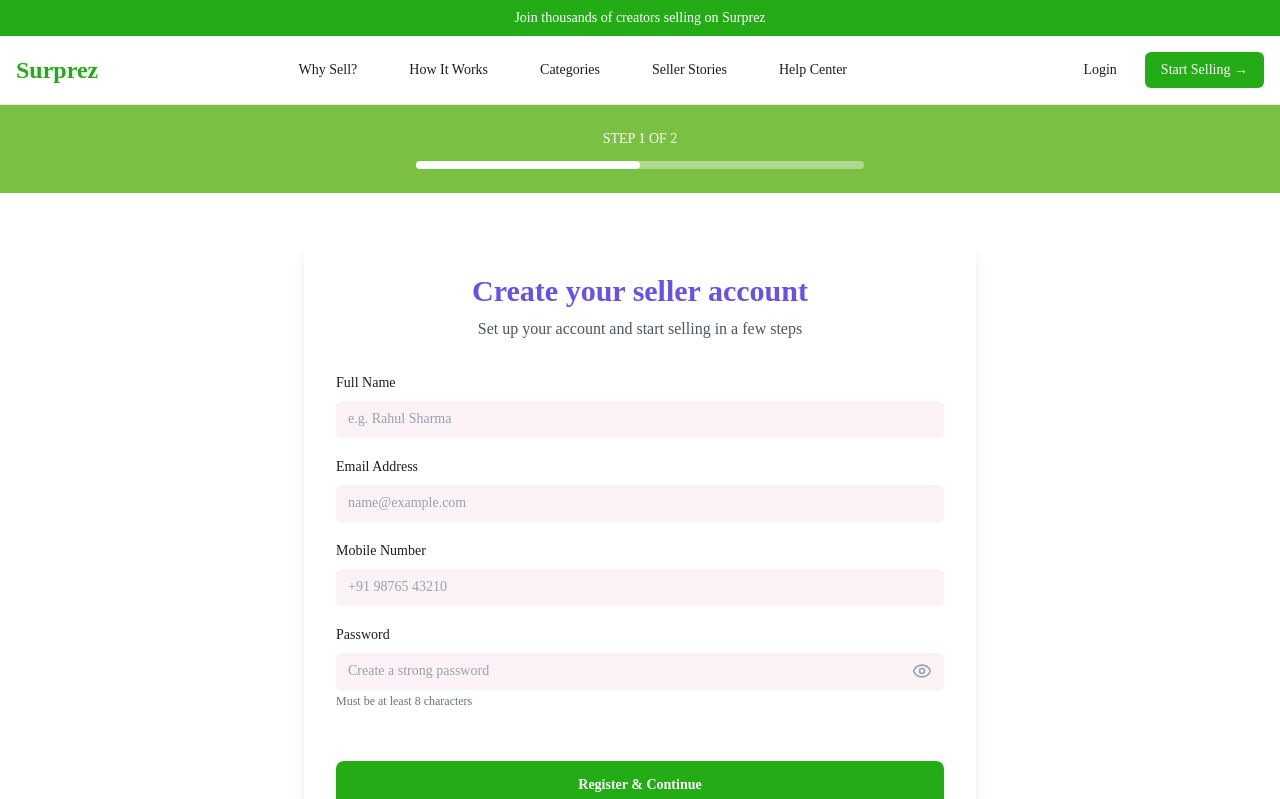
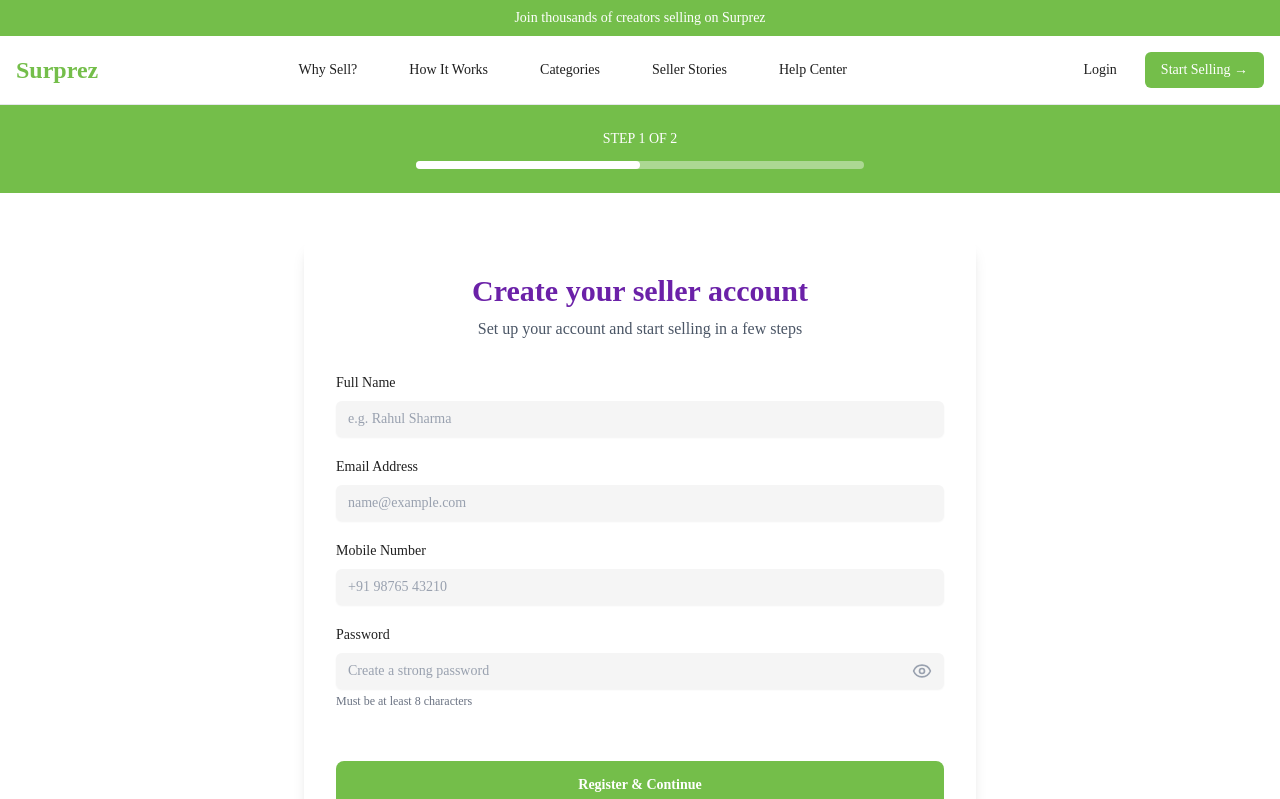
Before and after one commit to dennyneelamkavil/surprez, a Next.js app: page /seller/register in a window 1280 px wide. Shown: the top 799 px of the page. Built offline with nearby package versions, Linux system fonts and the light colour scheme.

Commit message:
Refactor header components to use primary color for background

```diff
--- a/app/globals.css
+++ b/app/globals.css
@@ -1,110 +1,163 @@
-@import 'tailwindcss';
-@import 'tw-animate-css';
+@import "tailwindcss";
+@import "tw-animate-css";
 
 @custom-variant dark (&:is(.dark *));
 
+/* =========================================================
+   GLOBAL THEME VARIABLES
+   Brand Primary: #74BE4A (SOURCE OF TRUTH)
+   ========================================================= */
 :root {
-  --background: oklch(1 0 0);
-  --foreground: oklch(0.23 0 0);
-  --card: oklch(1 0 0);
-  --card-foreground: oklch(0.23 0 0);
-  --popover: oklch(1 0 0);
-  --popover-foreground: oklch(0.23 0 0);
-  --primary: oklch(0.65 0.21 142);
-  --primary-foreground: oklch(1 0 0);
-  --secondary: oklch(0.55 0.22 283);
-  --secondary-foreground: oklch(1 0 0);
-  --muted: oklch(0.97 0.01 0);
-  --muted-foreground: oklch(0.5 0 0);
-  --accent: oklch(0.65 0.21 142);
-  --accent-foreground: oklch(0.23 0 0);
-  --destructive: oklch(0.577 0.245 27.325);
-  --destructive-foreground: oklch(0.577 0.245 27.325);
-  --border: oklch(0.93 0.01 0);
-  --input: oklch(0.96 0.01 0);
-  --ring: oklch(0.65 0.21 142);
-  --chart-1: oklch(0.65 0.21 142);
-  --chart-2: oklch(0.55 0.22 283);
-  --chart-3: oklch(0.74 0.15 85);
-  --chart-4: oklch(0.45 0.16 283);
-  --chart-5: oklch(0.80 0.12 70);
+  /* Brand */
+  --brand-primary: #74be4a;
+
+  /* Base colors */
+  --background: #ffffff;
+  --foreground: #1f1f1f;
+
+  --card: #ffffff;
+  --card-foreground: #1f1f1f;
+
+  --popover: #ffffff;
+  --popover-foreground: #1f1f1f;
+
+  /* Primary */
+  --primary: var(--brand-primary);
+  --primary-foreground: #ffffff;
+
+  /* Secondary */
+  --secondary: #6b21a8;
+  --secondary-foreground: #ffffff;
+
+  /* Muted */
+  --muted: #f5f5f5;
+  --muted-foreground: #6b7280;
+
+  /* Accent */
+  --accent: var(--brand-primary);
+  --accent-foreground: #1f1f1f;
+
+  /* Destructive */
+  --destructive: #ef4444;
+  --destructive-foreground: #ffffff;
+
+  /* UI */
+  --border: #e5e7eb;
+  --input: #e5e7eb;
+  --ring: var(--brand-primary);
+
+  /* Charts */
+  --chart-1: var(--brand-primary);
+  --chart-2: #9333ea;
+  --chart-3: #f59e0b;
+  --chart-4: #7c3aed;
+  --chart-5: #84cc16;
+
+  /* Radius */
   --radius: 0.5rem;
-  --sidebar: oklch(1 0 0);
-  --sidebar-foreground: oklch(0.23 0 0);
-  --sidebar-primary: oklch(0.65 0.21 142);
-  --sidebar-primary-foreground: oklch(1 0 0);
-  --sidebar-accent: oklch(0.55 0.22 283);
-  --sidebar-accent-foreground: oklch(1 0 0);
-  --sidebar-border: oklch(0.93 0.01 0);
-  --sidebar-ring: oklch(0.65 0.21 142);
+
+  /* Sidebar */
+  --sidebar: #ffffff;
+  --sidebar-foreground: #1f1f1f;
+  --sidebar-primary: var(--brand-primary);
+  --sidebar-primary-foreground: #ffffff;
+  --sidebar-accent: #9333ea;
+  --sidebar-accent-foreground: #ffffff;
+  --sidebar-border: #e5e7eb;
+  --sidebar-ring: var(--brand-primary);
 }
 
+/* =========================================================
+   DARK MODE (EXACT SAME BRAND GREEN)
+   ========================================================= */
 .dark {
-  --background: oklch(0.145 0 0);
-  --foreground: oklch(0.985 0 0);
-  --card: oklch(0.145 0 0);
-  --card-foreground: oklch(0.985 0 0);
-  --popover: oklch(0.145 0 0);
-  --popover-foreground: oklch(0.985 0 0);
-  --primary: oklch(0.985 0 0);
-  --primary-foreground: oklch(0.205 0 0);
-  --secondary: oklch(0.269 0 0);
-  --secondary-foreground: oklch(0.985 0 0);
-  --muted: oklch(0.269 0 0);
-  --muted-foreground: oklch(0.708 0 0);
-  --accent: oklch(0.269 0 0);
-  --accent-foreground: oklch(0.985 0 0);
-  --destructive: oklch(0.396 0.141 25.723);
-  --destructive-foreground: oklch(0.637 0.237 25.331);
-  --border: oklch(0.269 0 0);
-  --input: oklch(0.269 0 0);
-  --ring: oklch(0.439 0 0);
-  --chart-1: oklch(0.488 0.243 264.376);
-  --chart-2: oklch(0.696 0.17 162.48);
-  --chart-3: oklch(0.769 0.188 70.08);
-  --chart-4: oklch(0.627 0.265 303.9);
-  --chart-5: oklch(0.645 0.246 16.439);
-  --sidebar: oklch(0.205 0 0);
-  --sidebar-foreground: oklch(0.985 0 0);
-  --sidebar-primary: oklch(0.488 0.243 264.376);
-  --sidebar-primary-foreground: oklch(0.985 0 0);
-  --sidebar-accent: oklch(0.269 0 0);
-  --sidebar-accent-foreground: oklch(0.985 0 0);
-  --sidebar-border: oklch(0.269 0 0);
-  --sidebar-ring: oklch(0.439 0 0);
+  --background: #0f0f0f;
+  --foreground: #fafafa;
+
+  --card: #0f0f0f;
+  --card-foreground: #fafafa;
+
+  --popover: #0f0f0f;
+  --popover-foreground: #fafafa;
+
+  --primary: #74be4a;
+  --primary-foreground: #0f0f0f;
+
+  --secondary: #27272a;
+  --secondary-foreground: #fafafa;
+
+  --muted: #27272a;
+  --muted-foreground: #a1a1aa;
+
+  --accent: #74be4a;
+  --accent-foreground: #0f0f0f;
+
+  --destructive: #b91c1c;
+  --destructive-foreground: #ffffff;
+
+  --border: #27272a;
+  --input: #27272a;
+  --ring: #74be4a;
+
+  --chart-1: #74be4a;
+  --chart-2: #22c55e;
+  --chart-3: #fbbf24;
+  --chart-4: #a855f7;
+  --chart-5: #f97316;
+
+  --sidebar: #18181b;
+  --sidebar-foreground: #fafafa;
+  --sidebar-primary: #74be4a;
+  --sidebar-primary-foreground: #0f0f0f;
+  --sidebar-accent: #27272a;
+  --sidebar-accent-foreground: #fafafa;
+  --sidebar-border: #27272a;
+  --sidebar-ring: #74be4a;
 }
 
+/* =========================================================
+   TAILWIND THEME MAPPING
+   ========================================================= */
 @theme inline {
-  --font-sans: 'Geist', 'Geist Fallback';
-  --font-mono: 'Geist Mono', 'Geist Mono Fallback';
+  --font-sans: "Geist", "Geist Fallback";
+  --font-mono: "Geist Mono", "Geist Mono Fallback";
+
   --color-background: var(--background);
   --color-foreground: var(--foreground);
   --color-card: var(--card);
   --color-card-foreground: var(--card-foreground);
   --color-popover: var(--popover);
   --color-popover-foreground: var(--popover-foreground);
+
   --color-primary: var(--primary);
   --color-primary-foreground: var(--primary-foreground);
   --color-secondary: var(--secondary);
   --color-secondary-foreground: var(--secondary-foreground);
+
   --color-muted: var(--muted);
   --color-muted-foreground: var(--muted-foreground);
+
   --color-accent: var(--accent);
   --color-accent-foreground: var(--accent-foreground);
+
   --color-destructive: var(--destructive);
   --color-destructive-foreground: var(--destructive-foreground);
+
   --color-border: var(--border);
   --color-input: var(--input);
   --color-ring: var(--ring);
+
   --color-chart-1: var(--chart-1);
   --color-chart-2: var(--chart-2);
   --color-chart-3: var(--chart-3);
   --color-chart-4: var(--chart-4);
   --color-chart-5: var(--chart-5);
+
   --radius-sm: calc(var(--radius) - 4px);
   --radius-md: calc(var(--radius) - 2px);
   --radius-lg: var(--radius);
   --radius-xl: calc(var(--radius) + 4px);
+
   --color-sidebar: var(--sidebar);
   --color-sidebar-foreground: var(--sidebar-foreground);
   --color-sidebar-primary: var(--sidebar-primary);
@@ -115,10 +168,14 @@
   --color-sidebar-ring: var(--sidebar-ring);
 }
 
+/* =========================================================
+   BASE LAYER
+   ========================================================= */
 @layer base {
   * {
     @apply border-border outline-ring/50;
   }
+
   body {
     @apply bg-background text-foreground;
   }
--- a/app/seller/components/MinimalHeader.tsx
+++ b/app/seller/components/MinimalHeader.tsx
@@ -1,6 +1,6 @@
 export default function MinimalHeader() {
   return (
-    <header className="h-16 bg-[#7AC143]">
+    <header className="h-16 bg-primary">
       <div className="mx-auto max-w-[1200px] h-full px-6 flex items-center justify-between">
         {/* Logo */}
         <div className="text-white font-bold text-xl tracking-tight">
--- a/app/seller/components/ProgressHeader.tsx
+++ b/app/seller/components/ProgressHeader.tsx
@@ -7,7 +7,7 @@ export default function ProgressHeader({ step, total }: Props) {
   const percent = Math.round((step / total) * 100);
 
   return (
-    <header className="bg-[#7AC143] py-6">
+    <header className="bg-primary py-6">
       <div className="max-w-md mx-auto text-center text-white">
         <p className="text-sm">
           STEP {step} OF {total}
```
